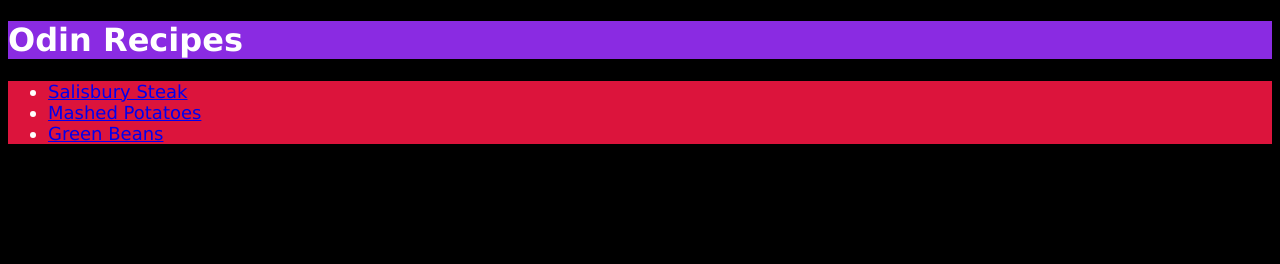
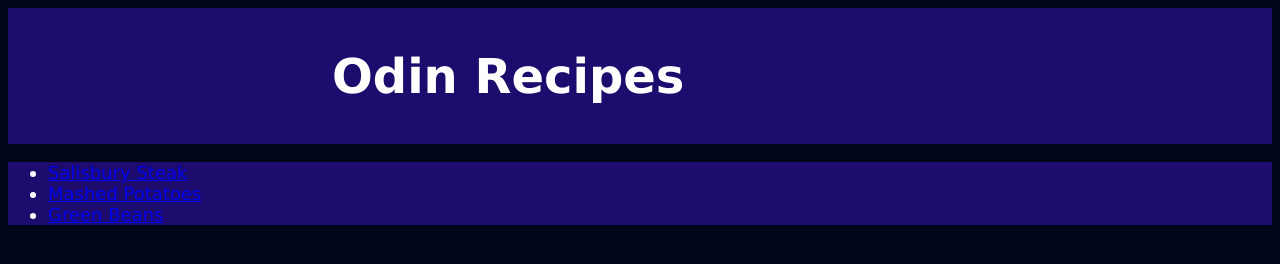
Before and after one commit to Embarkupon/odin-recipes, a plain HTML site: page index.html in a window 1280 px wide. Drawn offline with Linux system fonts and the light colour scheme.

Commit message:
changed background colors and centered title

```diff
--- a/styles.css
+++ b/styles.css
@@ -1,20 +1,32 @@
 .home-page,
 .recipe-one {
-    background-color: black;
+    background-color: rgb(2, 6, 29);
     color: white;
 }
 
-.home-page ul {
-    background-color: crimson;
+.home-page h1 {
+    font-family: Verdana, Geneva, Tahoma, sans-serif;
+    font-size: 48px;
+    font-weight: 800;
+    text-align: center;
+    display: inline-block;
+    box-sizing: border-box;
+    padding: 8px 64px;
+    margin-left: 260px;
+}
+
+.home-page .title {
+    background-color: rgb(29, 11, 109);
+}
+
+.recipe-list ul {
+    background-color: rgb(29, 11, 109);
     font-family: Verdana, Geneva, Tahoma, sans-serif;
     font-size: 18px;
 }
 
-.home-page h1 {
-    font-family: Verdana, Geneva, Tahoma, sans-serif;
-    font-size: 32px;
-    font-weight: 800;
-    background-color: blueviolet;
+.recipe-list .salisbury-steak {
+
 }
 
 .recipe-one h1 {
```
